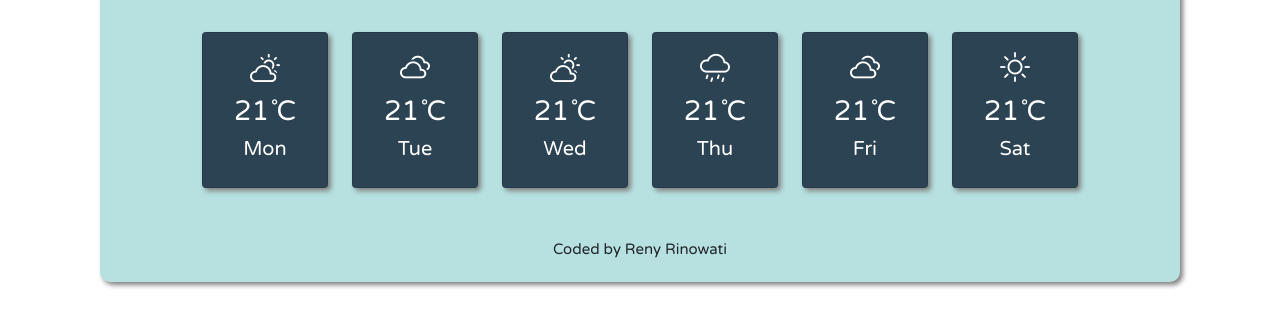
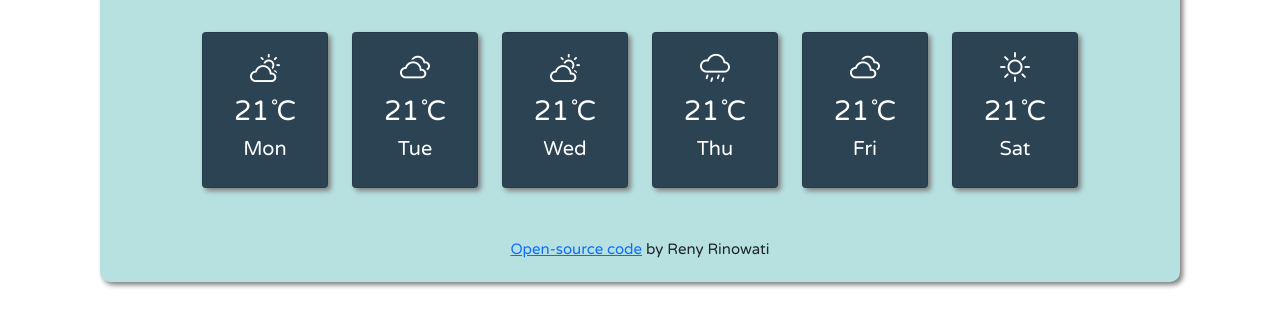
Before and after one commit to RenyRino/Weather_Project, a plain HTML site: page index.html in a window 1280 px wide. Shown: the part 378-704 px from the top of the page. Drawn offline with nearby package versions, Linux system fonts and the light colour scheme.

Commit message:
add link to github repository

```diff
--- a/index.html
+++ b/index.html
@@ -122,7 +122,12 @@
           </div>
         </div>
       </div>
-      <div class="footer">Coded by Reny Rinowati</div>
+      <div class="footer">
+        <a href="https://github.com/RenyRino/Weather_Project"
+          >Open-source code</a
+        >
+        by Reny Rinowati
+      </div>
     </div>
 
     <script src="script.js"></script>
```
